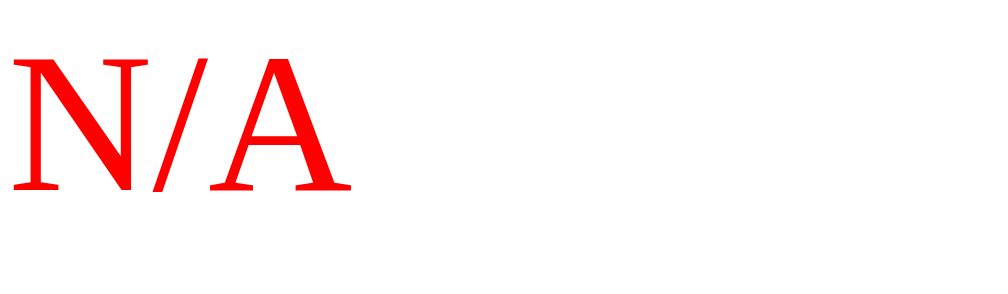
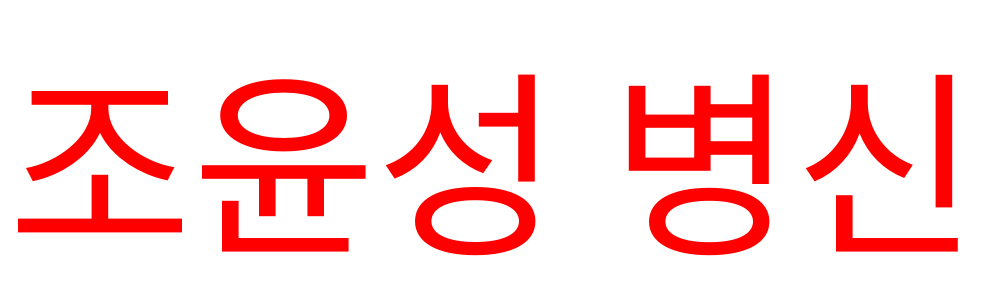
Before and after one commit to rlaqorrb/N-A, a plain HTML site: page index.html in a window 1280 px wide. Shown: the whole page, without its empty margins (0-1008 px from the left). Drawn offline with Linux system fonts and the light colour scheme.

Commit message:
Update index.html

```diff
--- a/index.html
+++ b/index.html
@@ -4,6 +4,6 @@
 <title>N/A</title>
 </head>
 <body>
-<span style="color: red; textAlign: center; font-size: 200px;">N/A</span>
+<span style="color: red; textAlign: center; font-size: 200px;">조윤성 병신</span>
 </body>
 </html>
```
